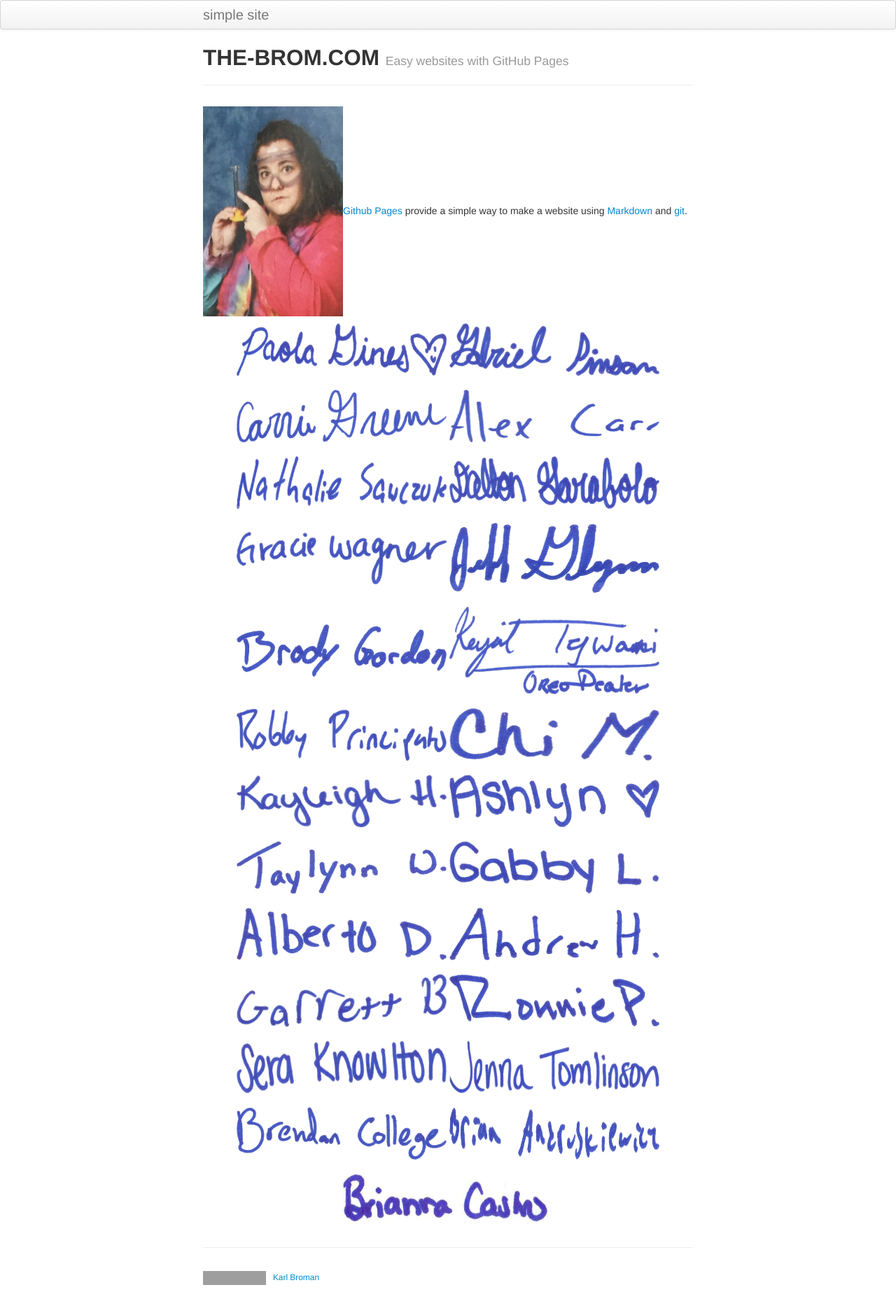
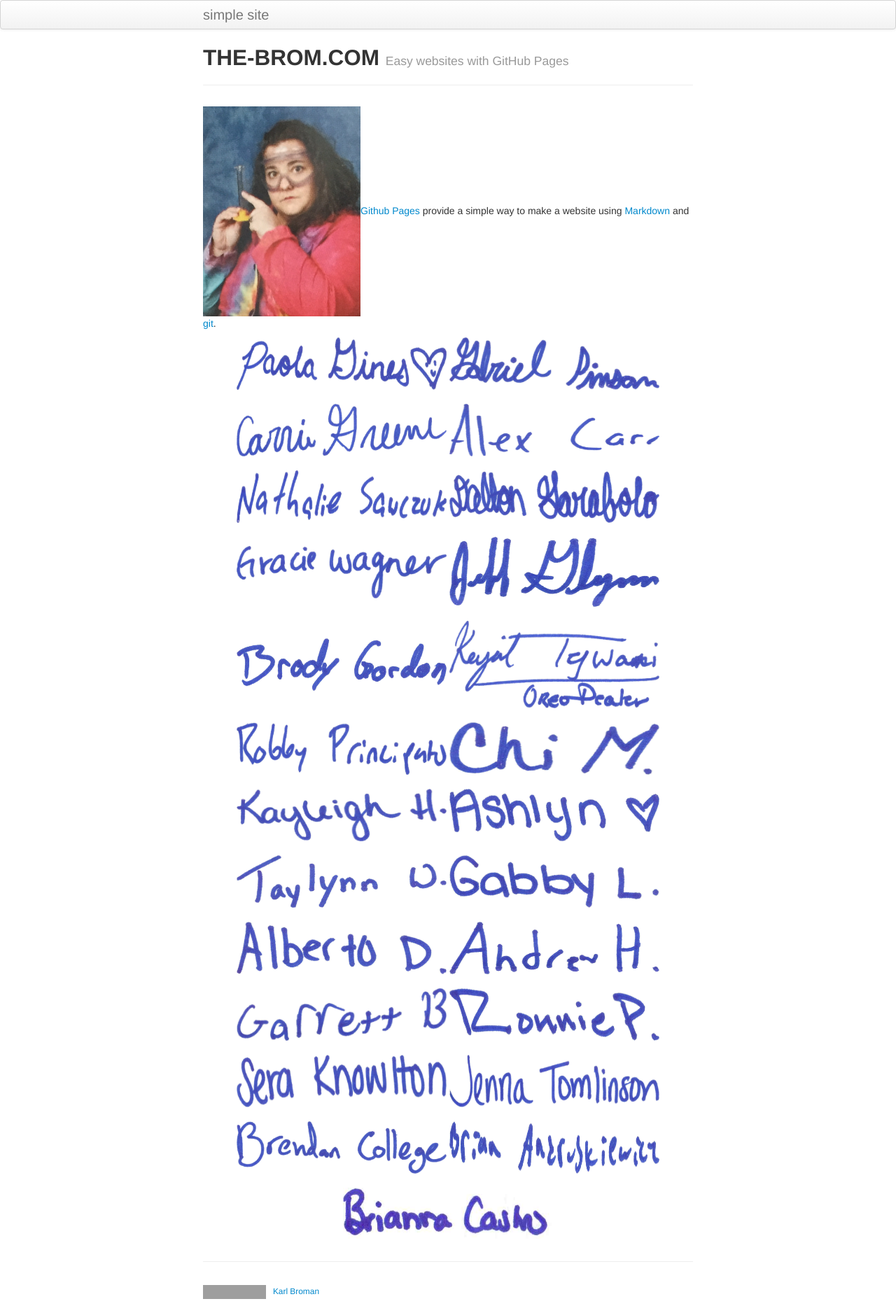
Before and after one commit to the-brom/the-brom.com, a Jekyll site: the page built from index.md, in a window 1280 px wide. Shown: the whole page at 70% size. Built offline with Jekyll 4.4.1, drawn with Linux system fonts in a browser that asks for light colours; grey boxes are pictures that could not be loaded.

Commit message:
Update index.md

```diff
--- a/index.md
+++ b/index.md
@@ -5,7 +5,7 @@ tagline: Easy websites with GitHub Pages
 description: Minimal tutorial on making a simple website with GitHub Pages
 ---
 
-<img src="bromley.png" alt="The Brom!" style="height:300px;width:200px;">[Github Pages](https://pages.github.com) provide a simple way to make a
+<img src="bromley.png" alt="The Brom!" style="height:300px;width:225px;">[Github Pages](https://pages.github.com) provide a simple way to make a
 website using
 [Markdown](https://daringfireball.net/projects/markdown/) and
 [git](https://git-scm.com).
```
